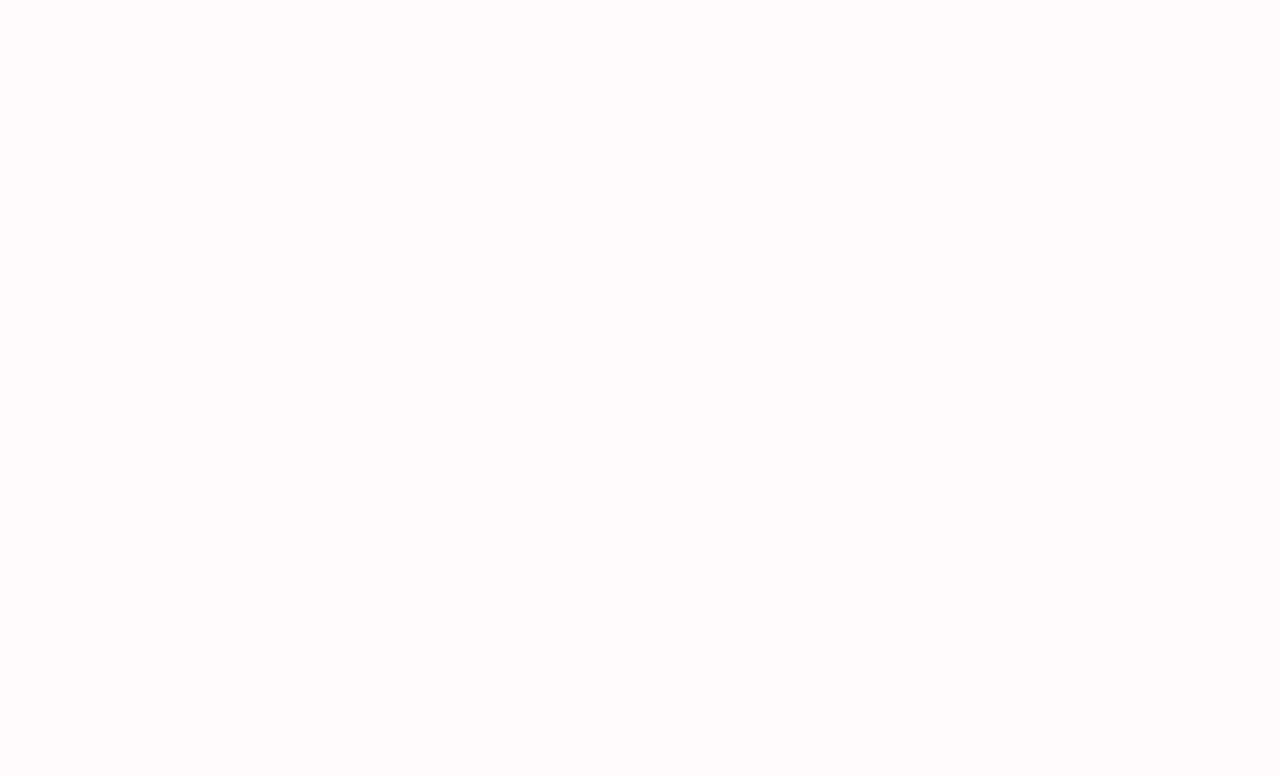
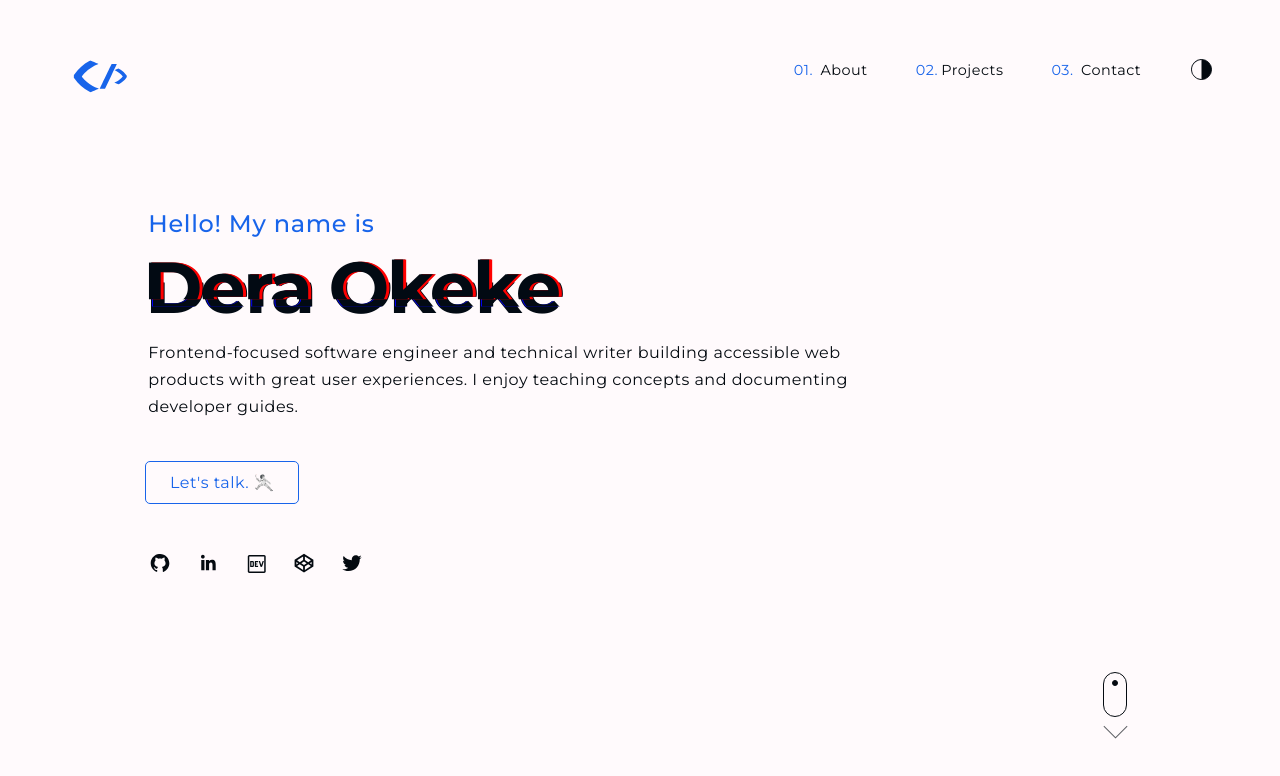
Before and after one commit to chideraao/portfolio, a Next.js app: page / in a window 1280 px wide. Shown: the top 776 px of the page. Built offline with nearby package versions, Linux system fonts and the light colour scheme.

Commit message:
meta + minor anims

```diff
--- a/components/About.jsx
+++ b/components/About.jsx
@@ -15,8 +15,8 @@
             <p>Hi there, I&apos;m Dera! 👋🏽 </p>
             <p>
               I am a Software Developer specializing in frontend technologies,
-              and passionate about building accessible and interactive web
-              experiences and visualizations.
+              and skilled at building accessible and interactive web experiences
+              and visualizations.
             </p>
           </div>
         </div>
--- a/components/Hero.jsx
+++ b/components/Hero.jsx
@@ -17,14 +17,16 @@
         <StyledHero>
           <div className="hero-content">
             <article>
-              <p id="intro-paragraph">Hello! My name is</p>
-              <div className="big-name">
+              <p id="intro-paragraph" className="fadeInBottom">
+                Hello! My name is
+              </p>
+              <div className="big-name fadeInBottom">
                 <h1 className="intro-name" data-text="Dera Okeke">
                   Dera Okeke
                 </h1>
               </div>
 
-              <div className="hero-paragraph">
+              <div className="hero-paragraph fadeInBottom">
                 <p>
                   Frontend-focused software engineer and technical writer
                   building accessible web products with great user experiences.
@@ -36,12 +38,12 @@
               href="mailto:okekechidera97@gmail.com"
               target="_blank"
               rel="noreferrer"
-              className="call-to-action"
+              className="call-to-action fadeInBottom"
               aria-label="Send Dera Okeke an email"
             >
               Let&apos;s talk. 🤺
             </a>
-            <div className="socials">
+            <div className="socials fadeInBottom">
               <a
                 href="https://github.com/chideraao"
                 target="_blank"
--- a/components/base/Global.js
+++ b/components/base/Global.js
@@ -101,13 +101,13 @@
     height: 100vh;
     scroll-snap-type: y mandatory;
     overflow-y: scroll;
-    opacity: 0;
+    /* opacity: 0; */
   }
 
-  .loading > div{
+  /* .loading > div{
     height: 100vh;
     width: 100vw
-  }
+  } */
 
   a.skip-main {
     left: -999px;
@@ -177,6 +177,15 @@
     height: 0%;
   }
 
+  @media (prefers-reduced-motion: reduce){
+    * {
+      animation: none !important;
+      transition: none !important;
+      opacity: 1 !important;
+      scroll-snap-align: none !important;
+    }
+  }
+
   @media (max-width: 1200px) {
     .mouse_scroll {
       left: 95%;
--- a/components/styles/Header.styled.js
+++ b/components/styles/Header.styled.js
@@ -43,6 +43,33 @@
     justify-content: flex-end;
     gap: 3rem;
     font-size: 0.9rem;
+  }
+
+  & .navbar-links .from-top {
+    position: relative;
+    animation: fromtop 0.7s ease-in-out;
+  }
+
+  & .navbar-links a[href="#projects"] {
+    animation-duration: 1s;
+  }
+
+  & .navbar-links a[href="#contact"] {
+    animation-duration: 1.5s;
+  }
+
+  & .navbar-links .navbar-svg.from-top {
+    animation-duration: 1.7s;
+  }
+
+  @keyframes fromtop {
+    0% {
+      top: -100px;
+    }
+
+    100% {
+      top: 0;
+    }
   }
 
   & .navbar-links li span {
--- a/components/styles/Hero.styled.js
+++ b/components/styles/Hero.styled.js
@@ -14,6 +14,52 @@
 
   & article {
     margin-bottom: 2.5rem;
+  }
+
+  & .fadeInBottom {
+    position: relative;
+    animation: fadeInBottom 0.5s ease 1.7s forwards;
+    opacity: 0;
+  }
+
+  & .fadeInBottom.big-name {
+    animation-duration: 1s;
+  }
+
+  & .fadeInBottom.hero-paragraph {
+    animation-duration: 1.3s;
+  }
+
+  & .fadeInBottom.call-to-action {
+    animation-duration: 1.6s;
+  }
+
+  & .fadeInBottom.socials {
+    animation-duration: 2s;
+  }
+
+  & .fadeInBottom.mouse_scroll {
+    animation-duration: 2.5s;
+  }
+
+  @keyframes fadeInBottom {
+    0% {
+      bottom: -20px;
+      opacity: 0.3;
+    }
+
+    25% {
+      opacity: 0.5;
+    }
+
+    75% {
+      opacity: 0.75;
+    }
+
+    100% {
+      bottom: 0px;
+      opacity: 1;
+    }
   }
 
   & #intro-paragraph {
@@ -422,6 +468,21 @@
   /* ----------------------------------------------------------------------------------------------------------------------------------------------/
   /                                                               MEDIA QUERIES                                                                   /
   /---------------------------------------------------------------------------------------------------------------------------------------------*/
+  @media (prefers-reduced-motion: reduce) {
+    .intro-name {
+      &::before {
+        animation: none;
+        text-shadow: none;
+        left: 0;
+      }
+
+      &::after {
+        animation: none;
+        text-shadow: none;
+        left: 0;
+      }
+    }
+  }
 
   @media (max-width: 1200px) {
     .container & {
@@ -456,6 +517,10 @@
       margin-left: 6rem;
       margin-bottom: 0;
       position: relative;
+    }
+
+    & .fadeInBottom {
+      animation-delay: 0.7s;
     }
 
     & #intro-paragraph {
--- a/pages/_document.js
+++ b/pages/_document.js
@@ -12,30 +12,38 @@
           href="/apple-touch-icon.png"
         />
         <meta name="theme-color" content="#020a13" />
+        <meta name="title" content="Dera Okeke" />
+        <meta
+          name="description"
+          content="Dera Okeke, Software engineer, Frontend Developer, Technical Writer. Skilled at building accessible and interactive web experiences and visualizations."
+        />
+        <meta
+          name="keyword"
+          content="Dera Okeke, portfolio, javascript, developer, Software, engineer, frontend, front-end, react, data visualizations, technical writing, developer relations, devrel, developer advocate, chart.js"
+        />
+
         <meta property="og:title" content="Dera Okeke" />
         <meta
           property="og:description"
-          content="Dera Okeke, Software engineer, Frontend developer, Technical writer, in that order. Probably figuring things out somewhere."
+          content="Dera Okeke, Software engineer, Frontend Developer, Technical Writer. Skilled at building accessible and interactive web experiences and visualizations."
         />
         <meta property="og:url" content="https://dhera.dev" />
         <meta property="og:type" content="website" />
         <meta property="og:image" content="https://dhera.dev/img/dhera.png" />
-        <meta
-          name="description"
-          content="Human, Dera Okeke, Software engineer, Frontend developer, Technical writer, in that order. Probably figuring things out somewhere."
-        />
-        <meta
-          name="keyword"
-          content="Dera Okeke, portfolio, javascript, developer, Software, engineer, frontend, front-end, react, data visualization, technical writing, developer relations, devrel, developer advocate, chart.js"
-        />
 
         <meta name="twitter:card" content="summary" />
+        <meta property="twitter:url" content="https://dhera.dev" />
         <meta name="twitter:title" content="Dera Okeke" />
         <meta name="twitter:creator" content="@chideraa_o" />
         <meta
           name="twitter:description"
-          content="Human, Dera Okeke, Software engineer, Frontend developer, Technical writer, in that order. Probably figuring things out somewhere."
+          content="Dera Okeke, Software engineer, Frontend Developer, Technical Writer. Skilled at building accessible and interactive web experiences and visualizations."
         />
+        <meta
+          property="twitter:image"
+          content="https://dhera.dev/img/dhera.png"
+        />
+
         <link rel="preconnect" href="https://fonts.googleapis.com" />
         <link
           rel="preconnect"
```
